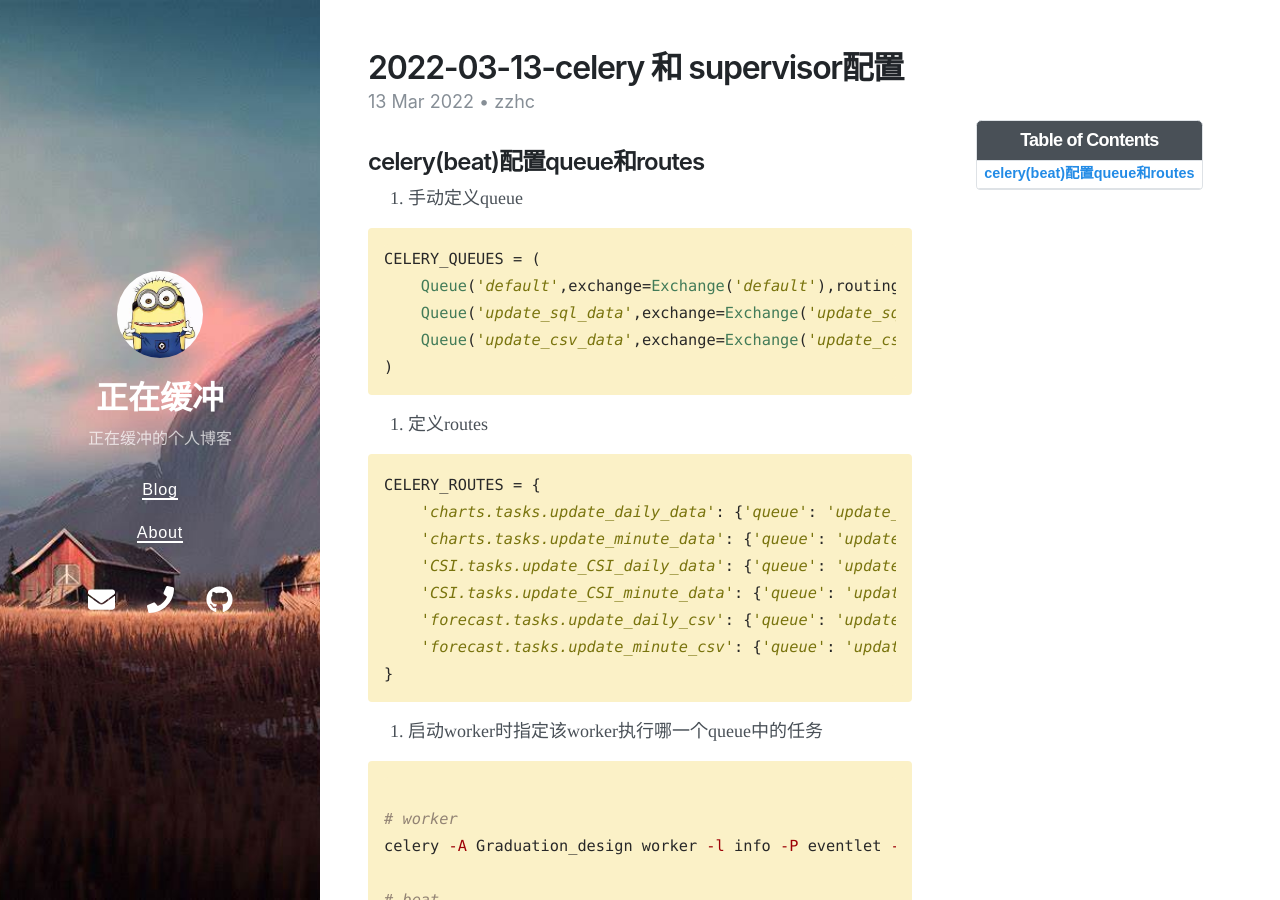
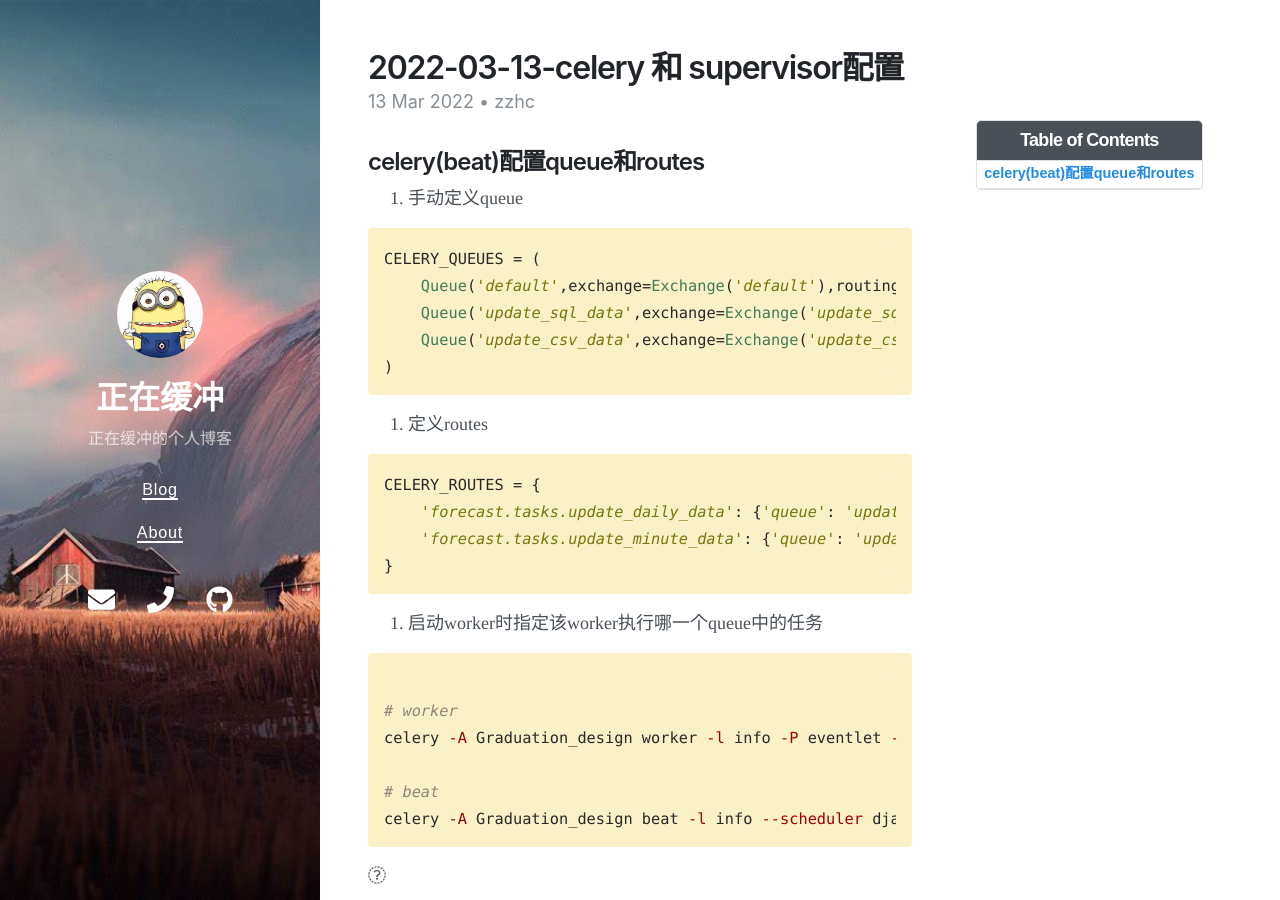
Before and after one commit to Zzhc3321/personal-blog.github.io, a Jekyll site: the page built from _posts/2022-03-13-supervisor配置.md, in a window 1280 px wide and 900 px high. Built offline with Jekyll 4.4.1, drawn with Linux system fonts in a browser that asks for light colours; nearby versions of some CDN libraries.

Commit message:
修改文件: _posts/2022-03-13-supervisor配置.md

````diff
--- a/_posts/2022-03-13-supervisor配置.md
+++ b/_posts/2022-03-13-supervisor配置.md
@@ -28,12 +28,8 @@ CELERY_QUEUES = (
 
 ```python
 CELERY_ROUTES = {
-    'charts.tasks.update_daily_data': {'queue': 'update_sql_data', 'routing_key': 'update_sql_data'},
-    'charts.tasks.update_minute_data': {'queue': 'update_sql_data', 'routing_key': 'update_sql_data'},
-    'CSI.tasks.update_CSI_daily_data': {'queue': 'update_sql_data', 'routing_key': 'update_sql_data'},
-    'CSI.tasks.update_CSI_minute_data': {'queue': 'update_sql_data', 'routing_key': 'update_sql_data'},
-    'forecast.tasks.update_daily_csv': {'queue': 'update_csv_data', 'routing_key': 'update_csv_data'},
-    'forecast.tasks.update_minute_csv': {'queue': 'update_csv_data', 'routing_key': 'update_csv_data'},
+    'forecast.tasks.update_daily_data': {'queue': 'update_daily_data', 'routing_key': 'update_daily_data'},
+    'forecast.tasks.update_minute_data': {'queue': 'update_minute_data', 'routing_key': 'update_minute_data'},
 }
 ```
 
````
